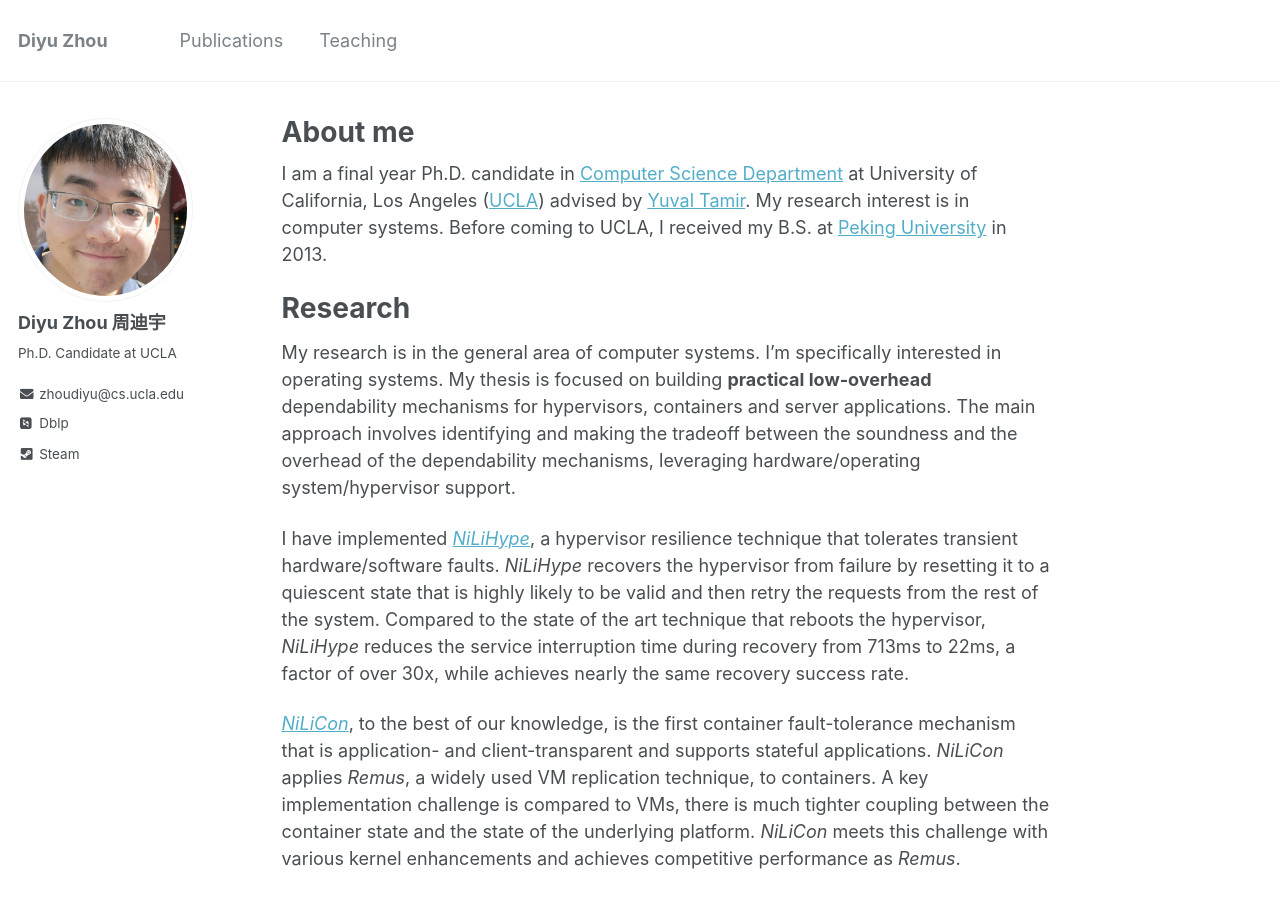
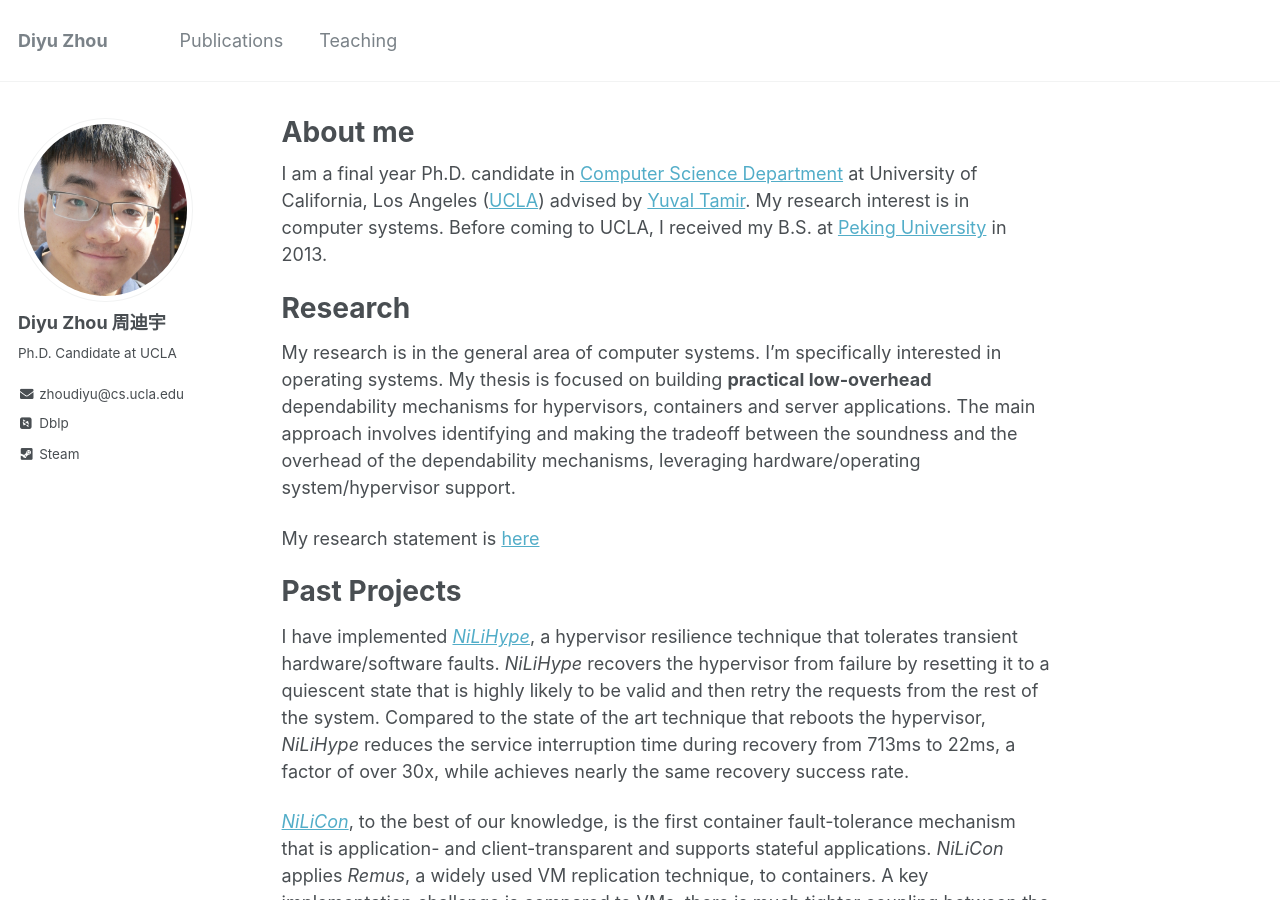
Before and after one commit to zhou-diyu/zhou-diyu.github.io, a Jekyll site: the page built from _pages/about.md, in a window 1280 px wide and 900 px high. Built offline with Jekyll 4.4.1, drawn with Linux system fonts in a browser that asks for light colours; some web fonts are replaced.

Commit message:
Update about.md

```diff
--- a/_pages/about.md
+++ b/_pages/about.md
@@ -13,6 +13,11 @@ Research
 ======
 My research is in the general area of computer systems. I'm specifically interested in operating systems. My thesis is focused on building **practical low-overhead** dependability mechanisms for hypervisors, containers and server applications. The main approach involves identifying and making the tradeoff between the soundness and the overhead of the dependability mechanisms, leveraging hardware/operating system/hypervisor support.
 
+My research statement is [here](/files/research-statement.pdf)
+
+Past Projects
+======
+
 I have implemented [*NiLiHype*](/files/dsn18.pdf), a hypervisor resilience technique that tolerates transient hardware/software faults. *NiLiHype* recovers the hypervisor from failure by resetting it to a quiescent state that is highly likely to be valid and then retry the requests from the rest of the system. Compared to the state of the art technique that reboots the hypervisor, *NiLiHype* reduces the service interruption time during recovery from 713ms to 22ms, a factor of over 30x, while achieves nearly the same recovery success rate.
 
 [*NiLiCon*](/files/ipdps20.pdf), to the best of our knowledge, is the first container fault-tolerance mechanism that is application- and client-transparent and supports stateful applications. *NiLiCon* applies *Remus*, a widely used VM replication technique, to containers. A key implementation challenge is compared to VMs, there is much tighter coupling between the container state and the state of the underlying platform. *NiLiCon* meets this challenge with various kernel enhancements  and achieves competitive performance as *Remus*.
```
